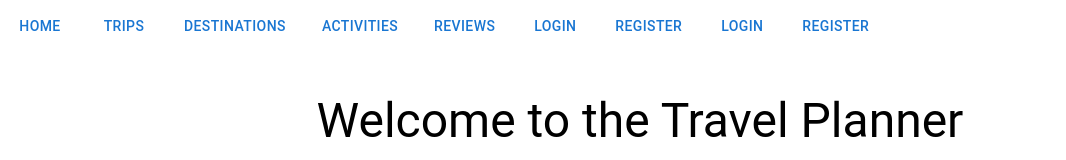
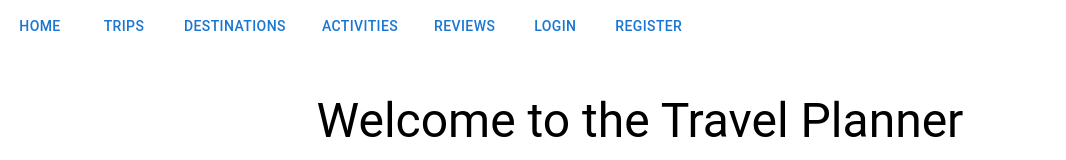
Before and after one commit to ca-type-25/TEAM-D-FE, a React (Vite) app: page / in a window 1280 px wide. Shown: the top 160 px of the page, without its empty margins (0-1066 px from the left). Built offline with nearby package versions, Linux system fonts and the light colour scheme.

Commit message:
Navbar fixed

```diff
--- a/src/components/pagenavigator/PageNavigator.tsx
+++ b/src/components/pagenavigator/PageNavigator.tsx
@@ -46,12 +46,7 @@ const PageNavigator: React.FC = () => {
                 </NavLink>
                 </>
             )}
-            <NavLink to={'/login'}>
-                <Button variant="text" color="primary">Login</Button>
-            </NavLink>
-            <NavLink to={'/register'}>
-                <Button variant="text" color="primary">Register</Button>
-            </NavLink>
+
             {user && (
                 <NavLink to={'/user-profile'}>
                 <Button variant="text" color="primary">Profile</Button>
```
